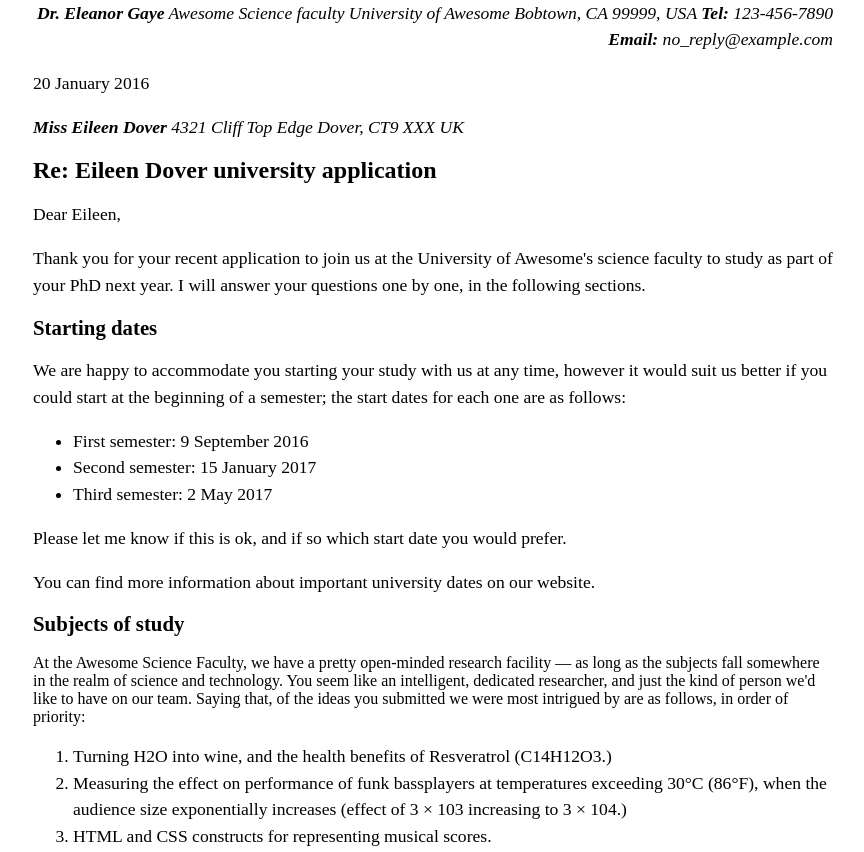
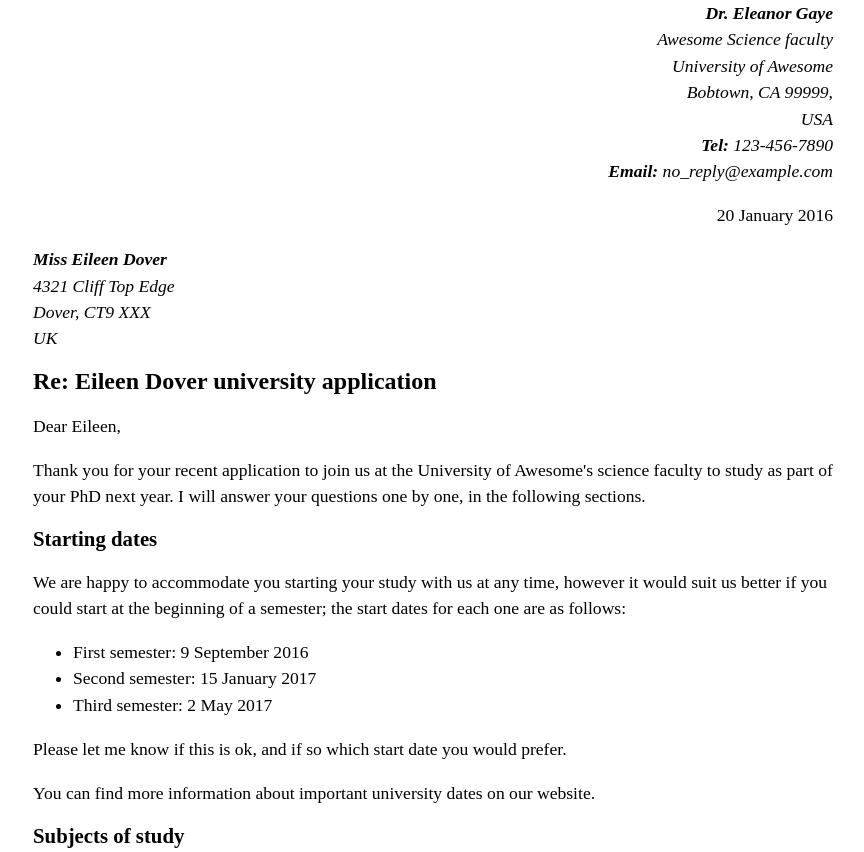
Before and after one commit to bellacoats/bellacoats.github.io, a plain HTML site: page ica3/letter-text.html in a window 1280 px wide. Shown: the top 852 px of the page, without its empty margins (207-1071 px from the left). Drawn offline with Linux system fonts and the light colour scheme.

Commit message:
Update letter-text.html

```diff
--- a/ica3/letter-text.html
+++ b/ica3/letter-text.html
@@ -5,19 +5,19 @@
         <link rel="stylesheet" href="css.css">
     </head>
     <body>
-       <address class="sender-column"><strong><em>Dr. Eleanor Gaye</strong>
-        Awesome Science faculty
-        University of Awesome
-        Bobtown, CA 99999,
-        USA
-    <strong>Tel:</strong> 123-456-7890
+       <address class="sender-column"><strong><em>Dr. Eleanor Gaye</strong><br>
+        Awesome Science faculty<br>
+        University of Awesome<br>
+        Bobtown, CA 99999, <br>
+        USA <br>
+    <strong>Tel:</strong> 123-456-7890<br>
     <strong>Email:</strong> no_reply@example.com</em></address>
 
-<p>20 January 2016</p>
+<p align="right">20 January 2016</p>
 
-<address><strong> <em> Miss Eileen Dover </strong>
-4321 Cliff Top Edge
-Dover, CT9 XXX
+<address><strong> <em> Miss Eileen Dover </strong> <br>
+4321 Cliff Top Edge<br>
+Dover, CT9 XXX<br>
 UK</em></address>
 
 <h1><strong>Re: Eileen Dover university application</strong></h1>
```
